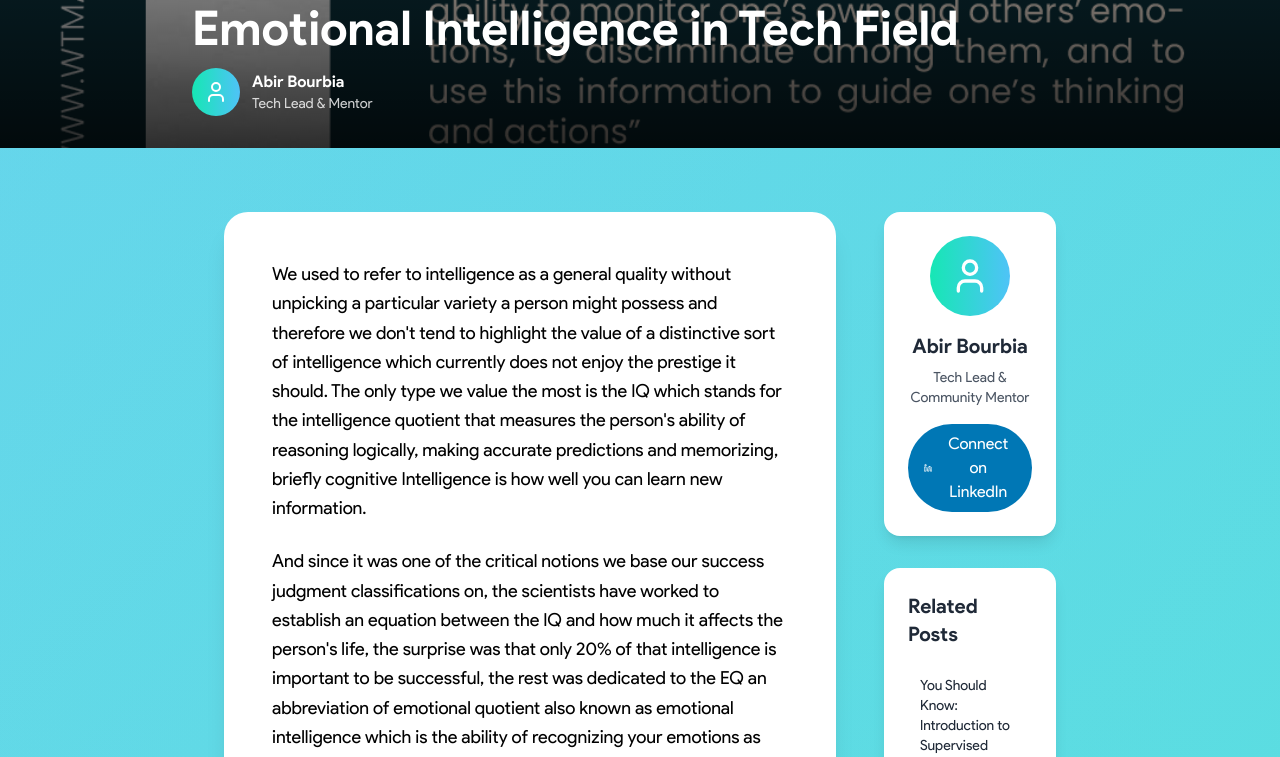
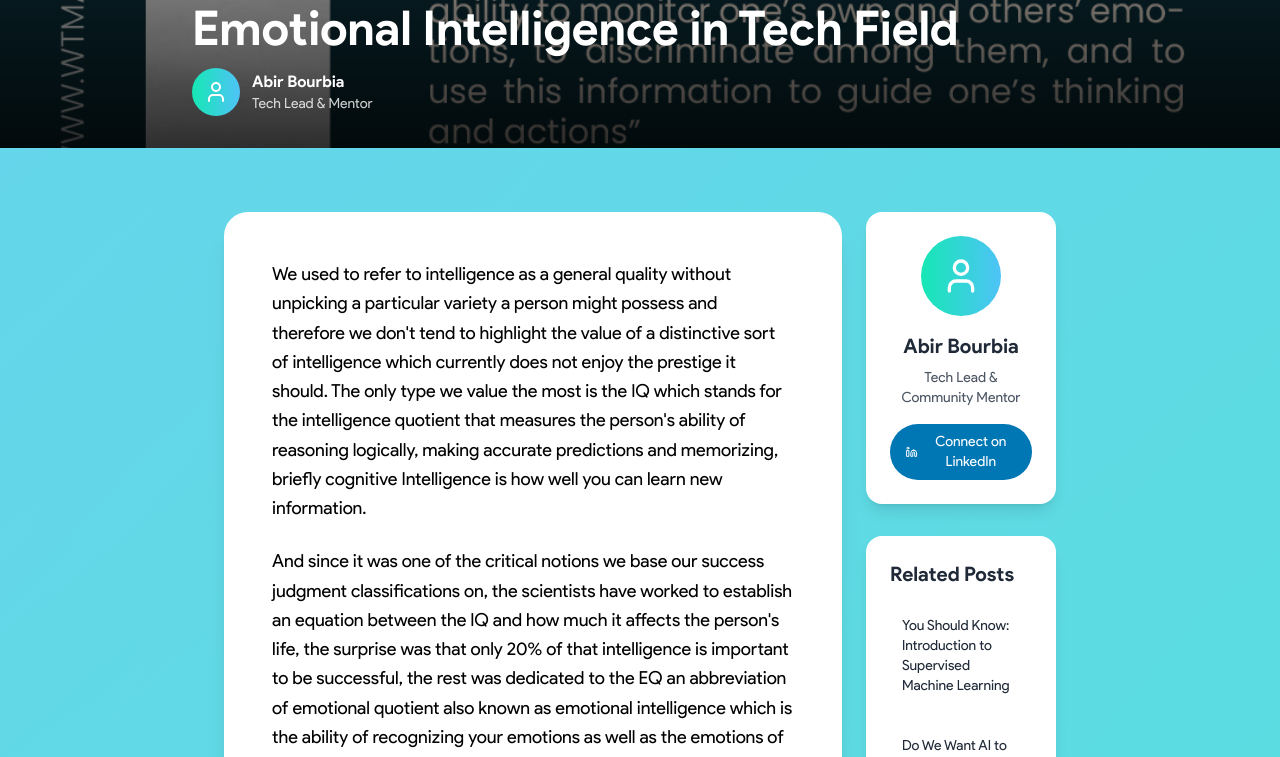
Before and after one commit to WTMAlgiers16/WTM-Website-Season-2025-2026-Official, a Next.js app: page /blogs/1 in a window 1280 px wide. Shown: the part 300-1057 px from the top of the page. Built offline with nearby package versions, Linux system fonts and the light colour scheme.

Commit message:
Update grid gap and add text size to LinkedIn button in blog post page

```diff
--- a/app/blogs/[id]/page.tsx
+++ b/app/blogs/[id]/page.tsx
@@ -118,7 +118,7 @@ export default function BlogPostPage({ params }: { params: { id: string } }) {
       {/* Content */}
       <section className="py-16">
         <div className="max-w-4xl mx-auto px-4 sm:px-6 lg:px-8">
-          <div className="grid grid-cols-1 lg:grid-cols-4 gap-12">
+          <div className="grid grid-cols-1 lg:grid-cols-4 gap-6">
             {/* Main Content */}
             <div className="lg:col-span-3">
               <AnimatedElement animation="fade-in">
@@ -188,7 +188,7 @@ export default function BlogPostPage({ params }: { params: { id: string } }) {
                       <p className="text-gray-600 text-sm mb-4">Tech Lead & Community Mentor</p>
                       <a
                         href="#"
-                        className="inline-flex items-center gap-2 bg-[#0077B5] text-white px-4 py-2 rounded-full hover:bg-[#005885] transition-colors"
+                        className="inline-flex items-center gap-2 text-sm bg-[#0077B5] text-white px-4 py-2 rounded-full hover:bg-[#005885] transition-colors"
                       >
                         <Linkedin className="w-4 h-4" />
                         Connect on LinkedIn
```
